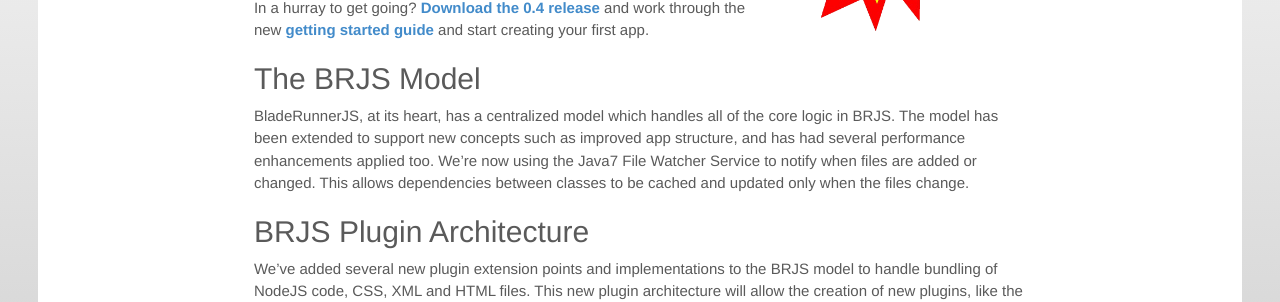
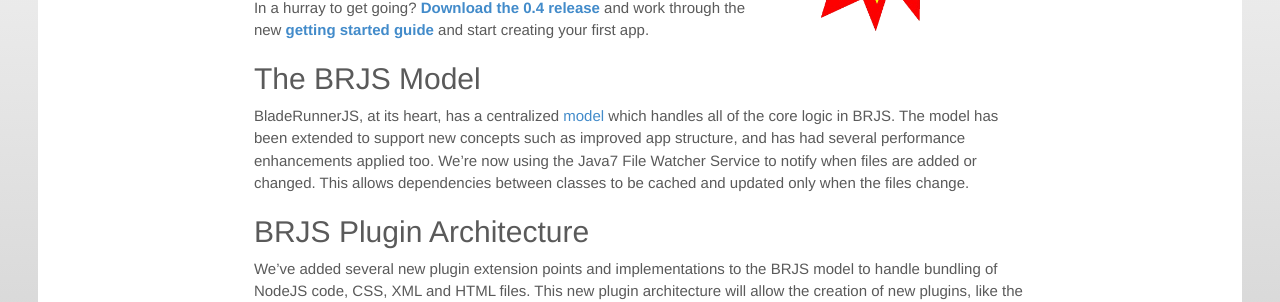
Before and after one commit to BladeRunnerJS/brjs-site, a Jekyll site: the page built from _posts/2014-03-06-0.4-released.md, in a window 1280 px wide and 900 px high. Shown: the part 372-674 px from the top of the window. Built offline with Jekyll 4.4.1, drawn with Linux system fonts in a browser that asks for light colours; nearby versions of some CDN libraries; Markdown is read by kramdown in place of the engine named in the settings; comment, search, counter and statistics services are not loaded; part of the change alters nothing that is shown.

```diff
--- a/_posts/2014-03-06-0.4-released.md
+++ b/_posts/2014-03-06-0.4-released.md
@@ -17,7 +17,7 @@ In a hurray to get going? **[Download the 0.4 release](https://github.com/BladeR
 
 ## The BRJS Model
 
-BladeRunnerJS, at its heart, has a centralized model which handles all of the core logic in BRJS. The model has been extended to support new concepts such as improved app structure, and has had several performance enhancements applied too. We’re now using the Java7 File Watcher Service to notify when files are added or changed. This allows dependencies between classes to be cached and updated only when the files change.
+BladeRunnerJS, at its heart, has a centralized [model](http://localhost:4000/docs/concepts/model/) which handles all of the core logic in BRJS. The model has been extended to support new concepts such as improved app structure, and has had several performance enhancements applied too. We’re now using the Java7 File Watcher Service to notify when files are added or changed. This allows dependencies between classes to be cached and updated only when the files change.
 
 ## BRJS Plugin Architecture
 
```
